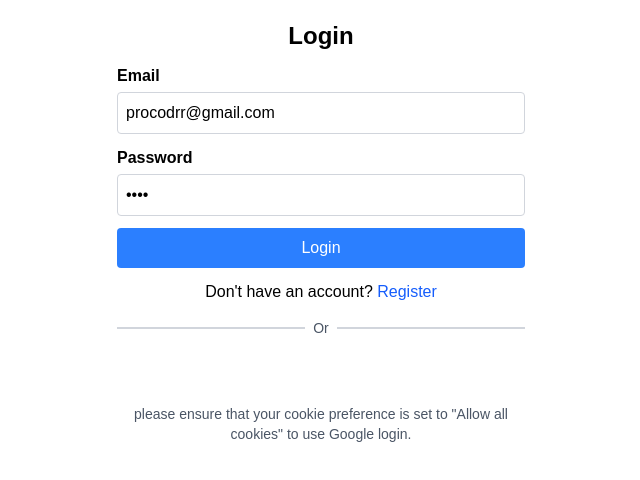
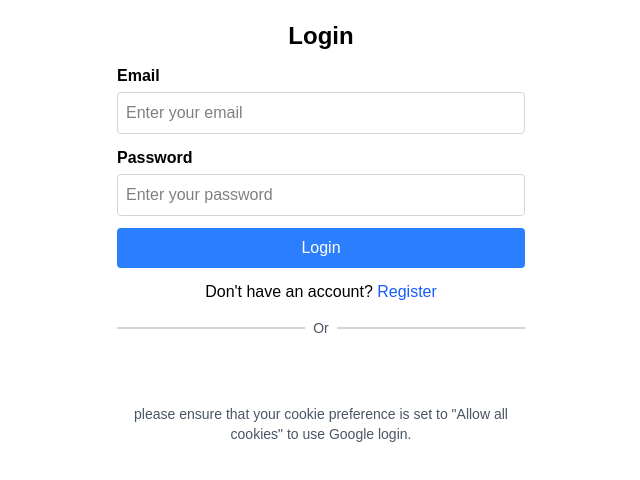
Before and after one commit to Rahul22b/storageApp-client, a React (Vite) app: page /login in a window 1280 px wide. Shown: the top 480 px of the page, without its empty margins (319-959 px from the left). Built offline with nearby package versions, Linux system fonts and the light colour scheme; no server answers.

Commit message:
dummy email removed

```diff
--- a/src/Login.jsx
+++ b/src/Login.jsx
@@ -6,8 +6,8 @@ import { loginUser } from "./api/userApi";
 
 const Login = () => {
   const [formData, setFormData] = useState({
-    email: "procodrr@gmail.com",
-    password: "abcd",
+    email: "",
+    password: "",
   });
   const [serverError, setServerError] = useState("");
   const navigate = useNavigate();
```
